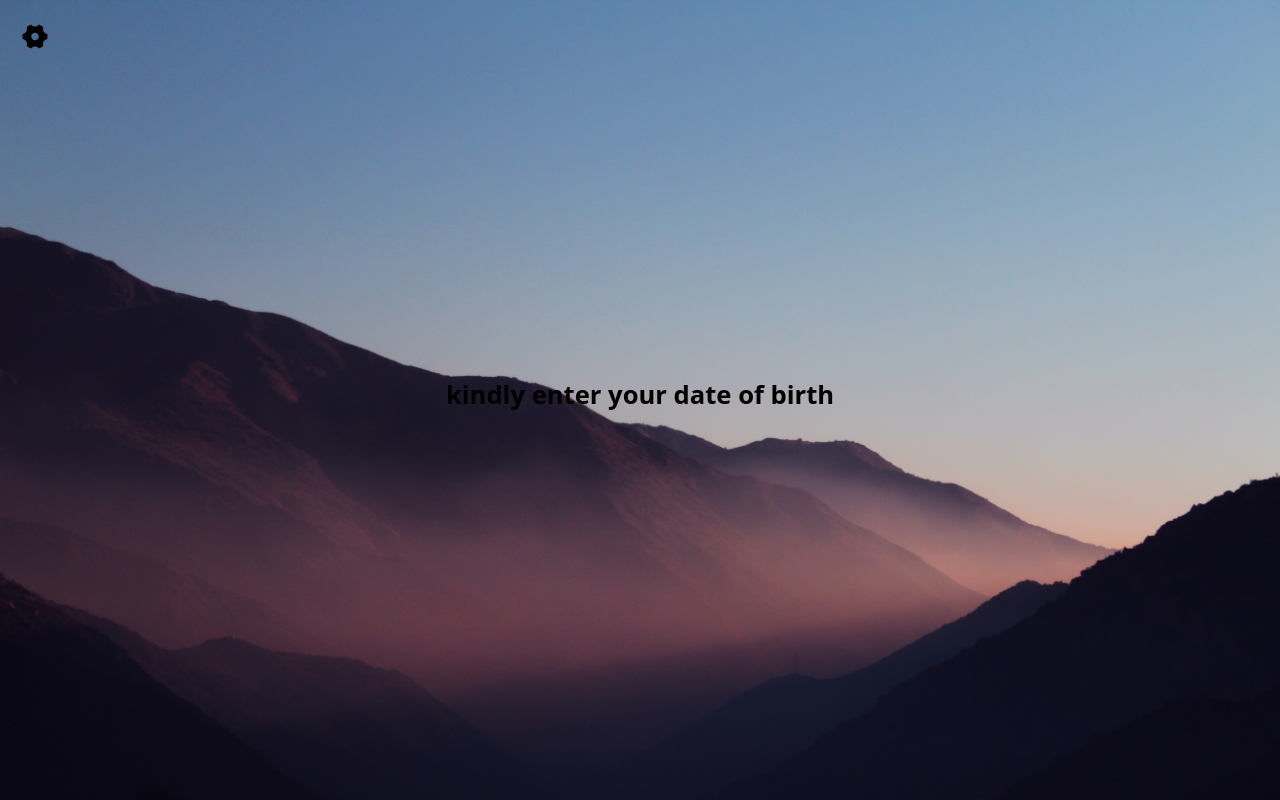
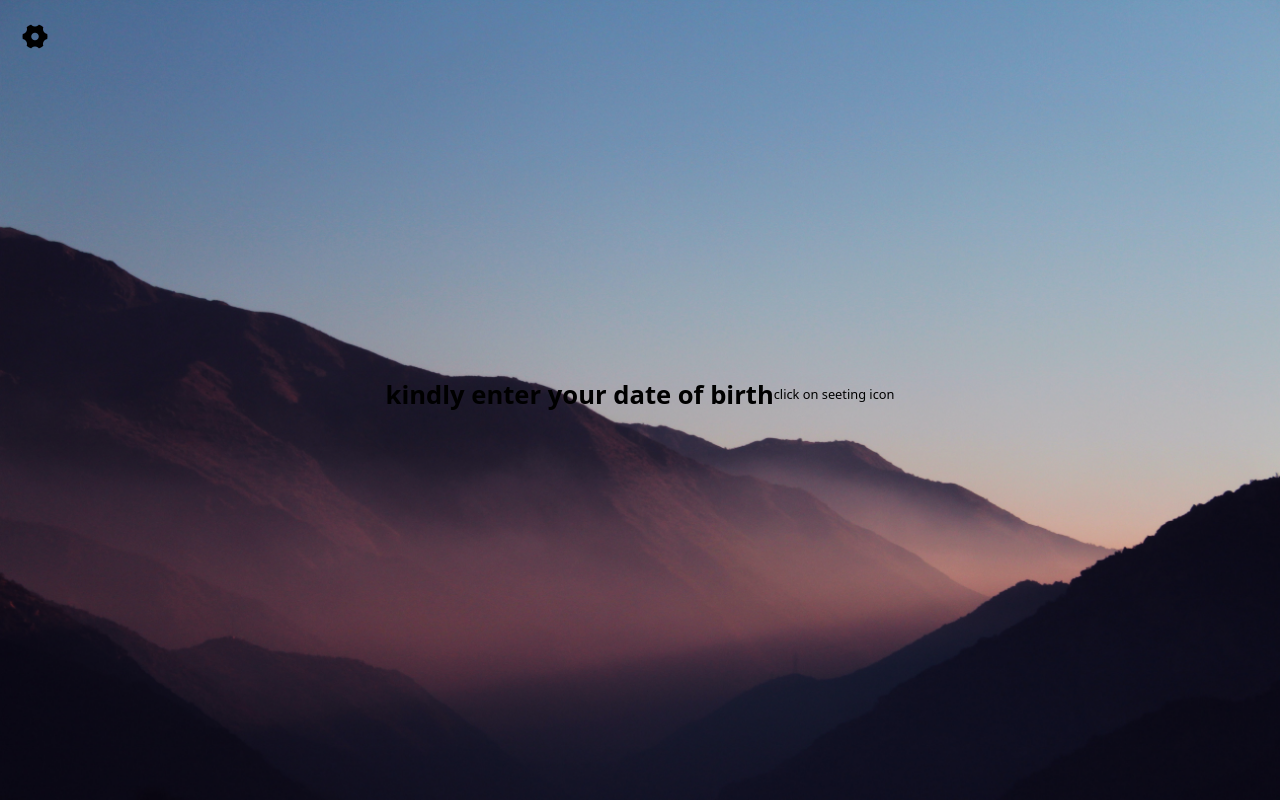
Before and after one commit to CodeWith-Vikash/life-time, a plain HTML site: page index.html in a window 1280 px wide. Drawn offline with nearby package versions, Linux system fonts and the light colour scheme.

Commit message:
Update index.html

```diff
--- a/index.html
+++ b/index.html
@@ -18,6 +18,7 @@
         </div>
         <div class="content" id="before">
             <h1>kindly enter your date of birth</h1>
+            <p>click on seeting icon</p>
         </div>
         <div class="content2" id="after">
             <h1>your life jurney till now</h1>
```
